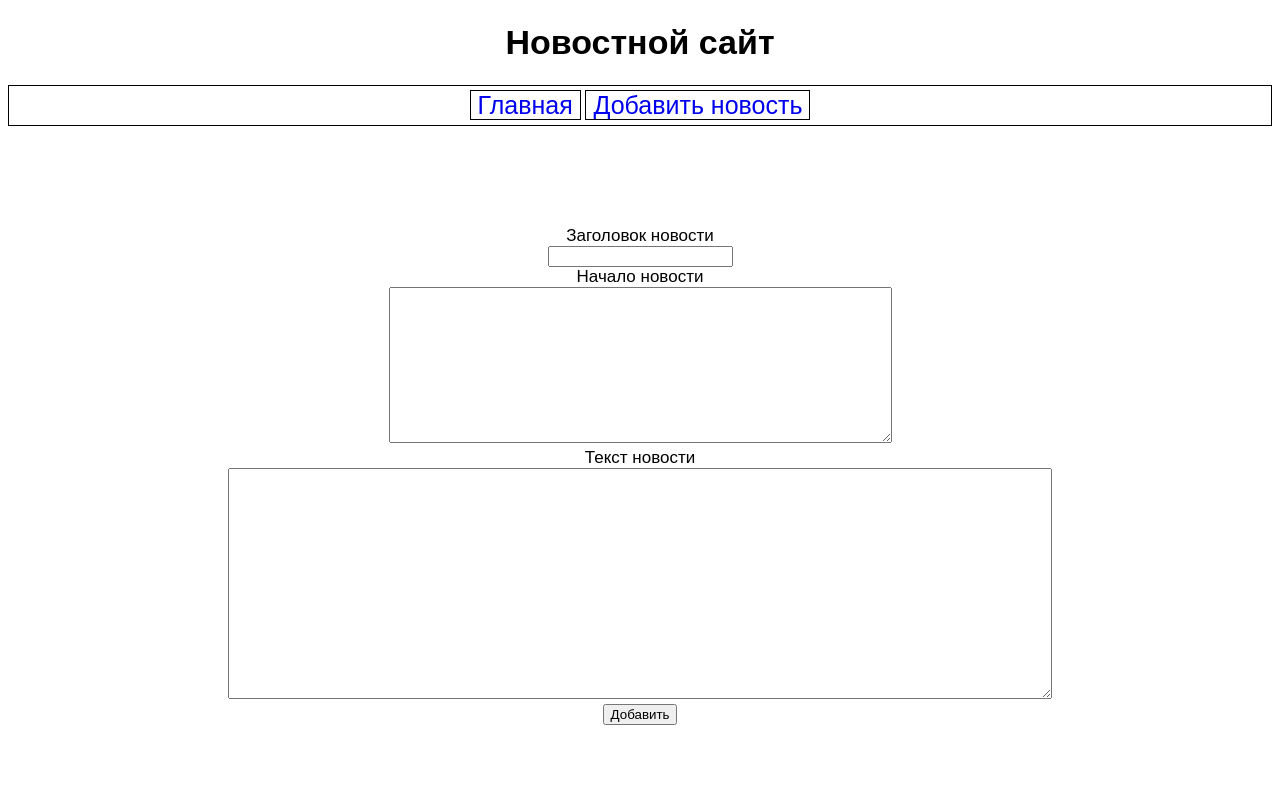
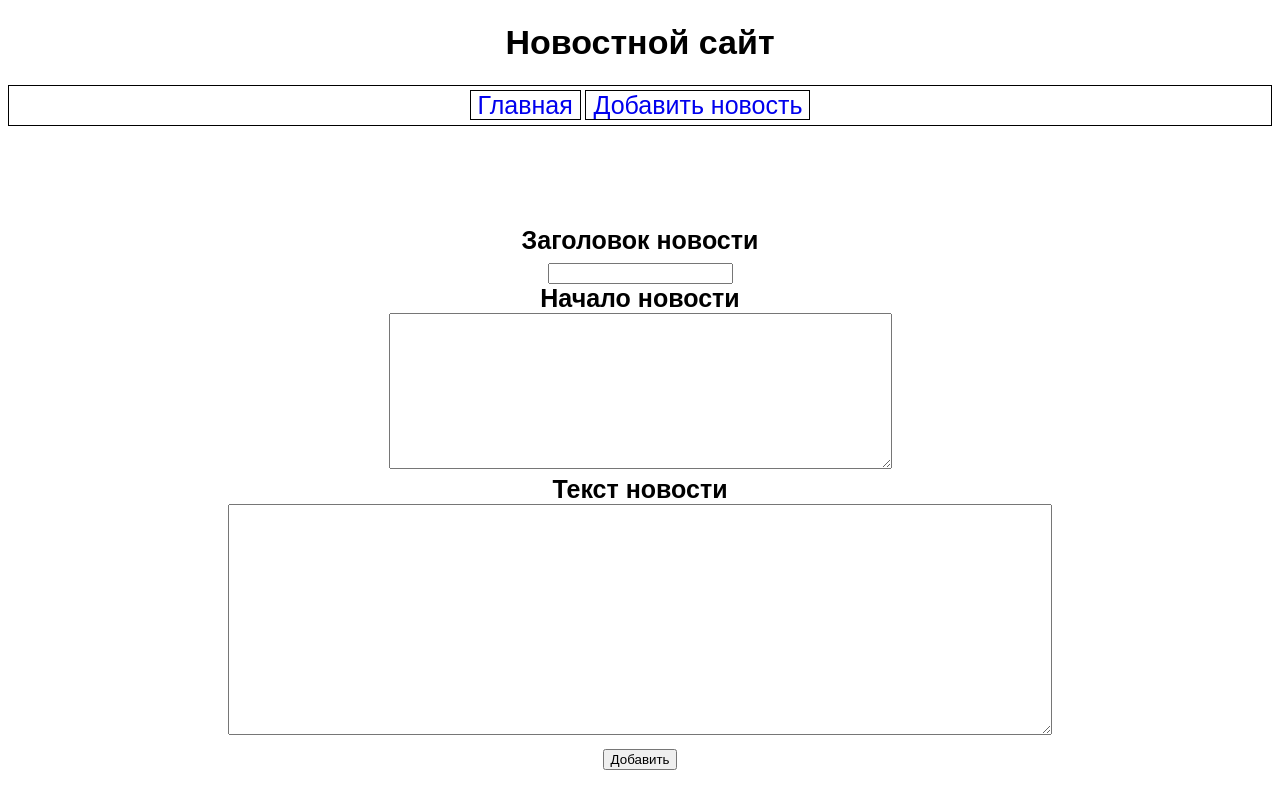
Before and after one commit to BigfOOtVes/newsSite, a PHP site: page /index.php?action=style in a window 1280 px wide. Run offline with PHP 8.4, Linux system fonts and the light colour scheme.

Commit message:
mod font

```diff
--- a/styles/style.css
+++ b/styles/style.css
@@ -53,3 +53,8 @@ a {
 	text-align: center;
 	padding-top: 100px;
 }
+
+form {
+	font-size: 25px;
+	font-weight: bold;
+}
```
